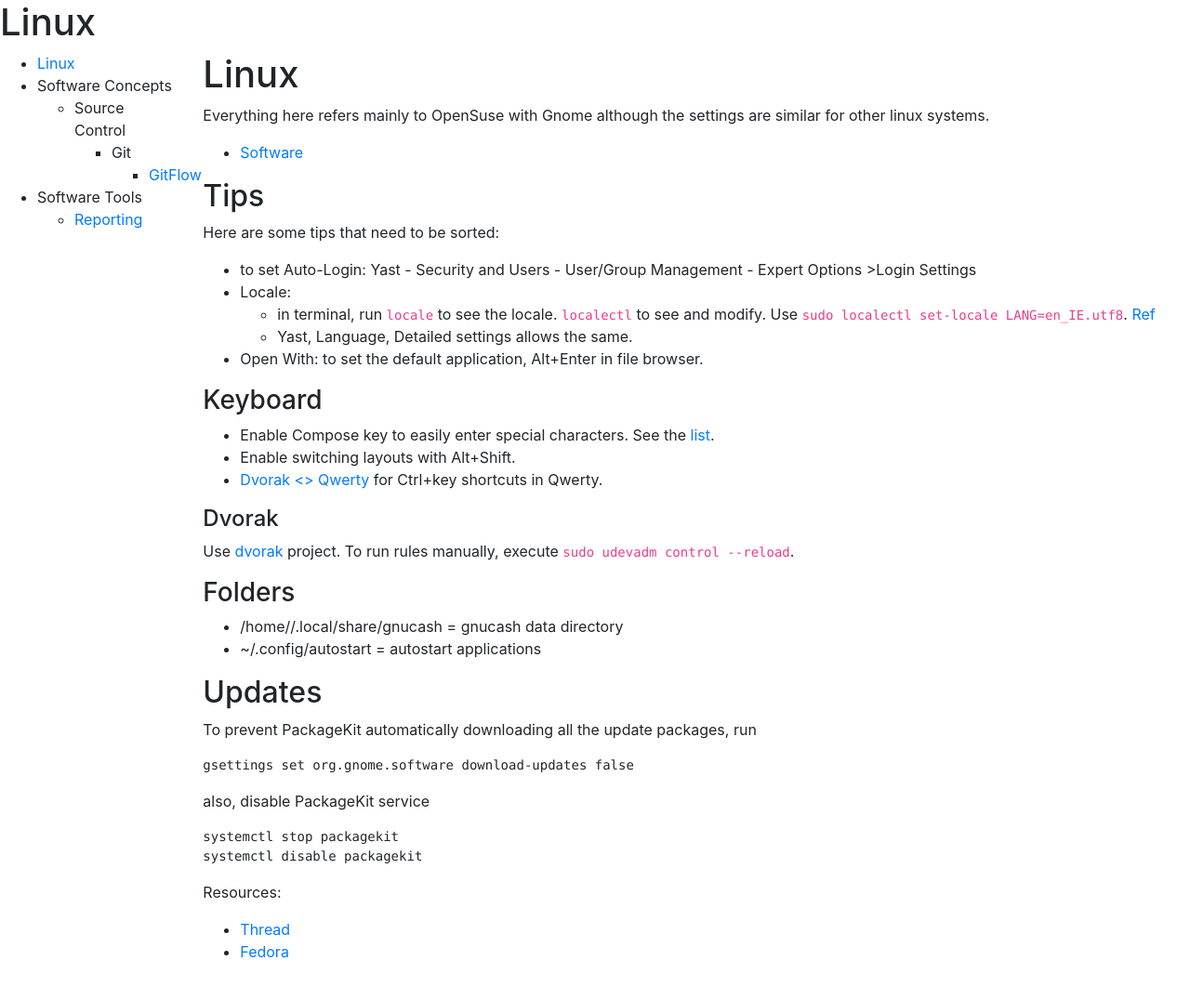
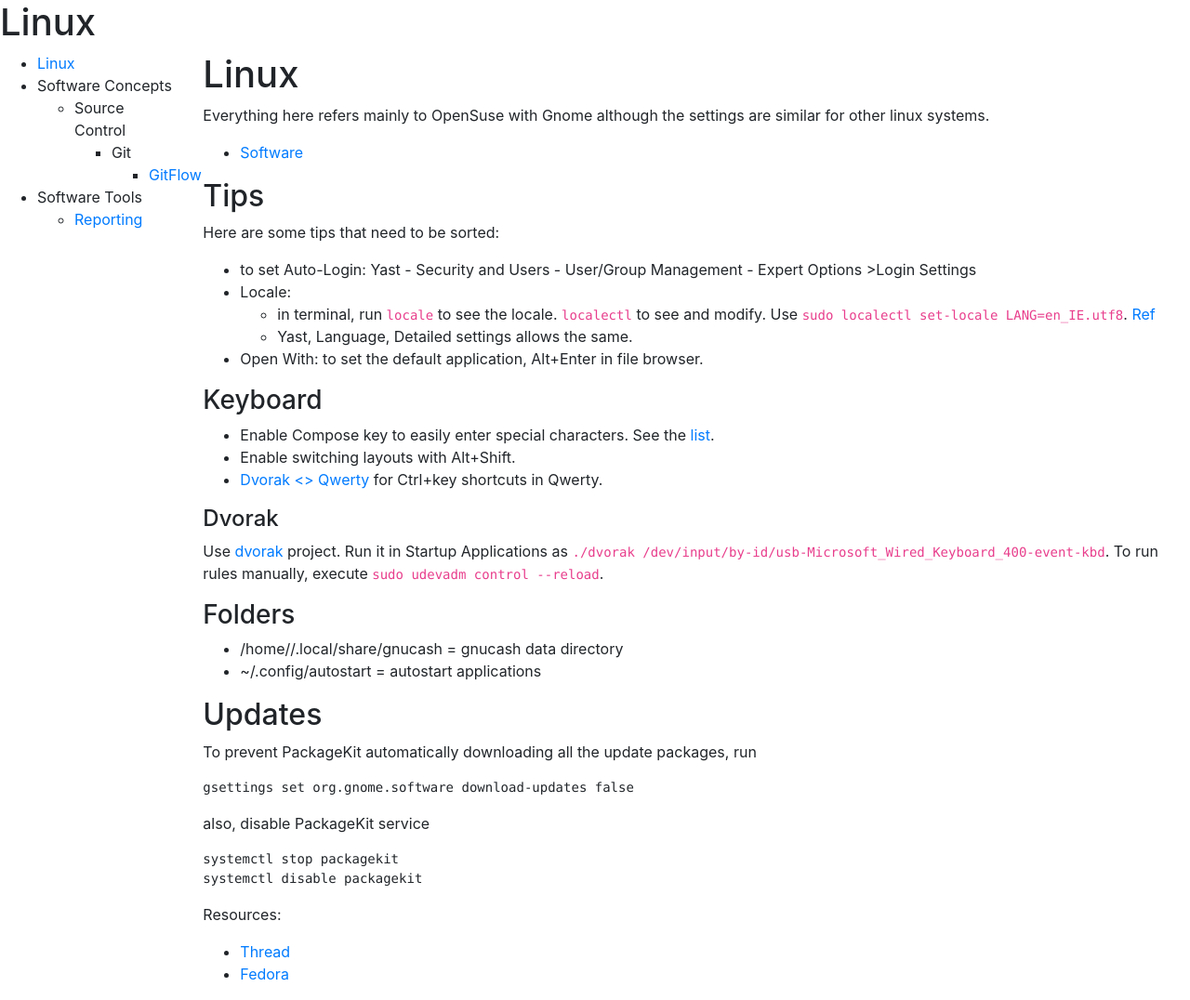
Before and after one commit to MisterY/it-knowledge-base-site, a Jekyll site: the page built from linux/linux.md, in a window 1280 px wide. Shown: the whole page at 93% size. Built offline with Jekyll 4.4.1, drawn with Linux system fonts in a browser that asks for light colours; nearby versions of some CDN libraries; our own code applies the rules of GitHub Pages for plain Markdown files; before the commit the page ends 1052 px from its top, so only the background shows below that.

Commit message:
run command for dvorak

```diff
--- a/linux/linux.md
+++ b/linux/linux.md
@@ -23,6 +23,7 @@
 #### Dvorak
 
 Use [dvorak](https://github.com/tbocek/dvorak) project.
+Run it in Startup Applications as `./dvorak /dev/input/by-id/usb-Microsoft_Wired_Keyboard_400-event-kbd`.
 To run rules manually, execute `sudo udevadm control --reload`.
 
 ### Folders
```
